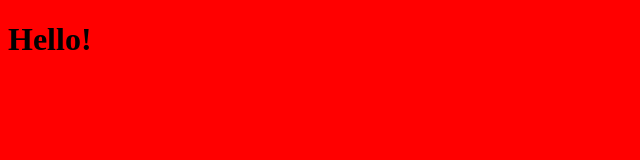
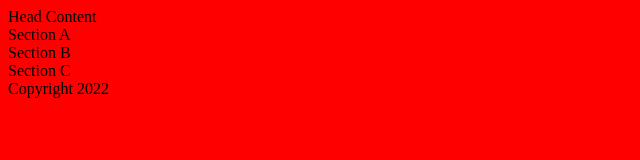
Before and after one commit to kevinolweb/loverunning, a plain HTML site: page index.html in a window 1280 px wide. Shown: the whole page, without its empty margins (0-640 px from the left). Drawn offline with Linux system fonts and the light colour scheme.

Commit message:
Core structure

```diff
--- a/index.html
+++ b/index.html
@@ -9,6 +9,10 @@
     <title>Heelo</title>
 </head>
 <body>
-    <h1>Hello!</h1>
+    <header>Head Content</header>
+    <section>Section A</section>
+    <section>Section B</section>
+    <section>Section C</section>
+    <footer>Copyright 2022</footer>
 </body>
 </html>
```
